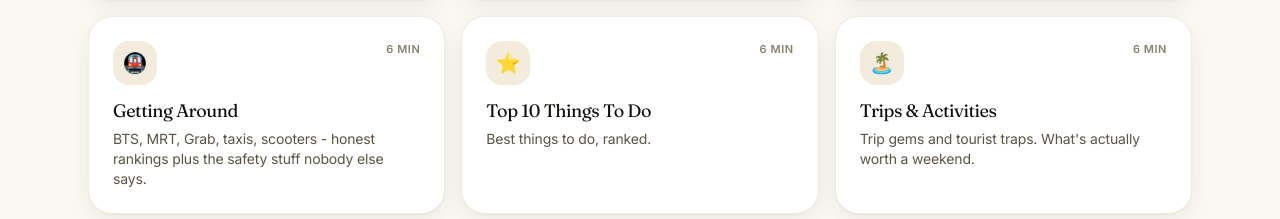
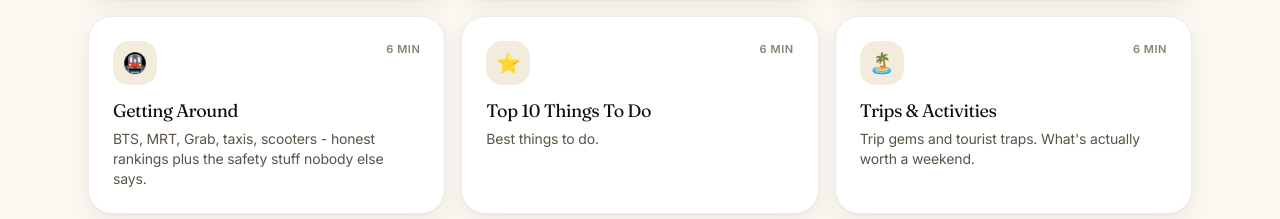
Before and after one commit to meetinfinite/freedomhustleguide, a Next.js app: page /guides/bangkok in a window 1280 px wide. Shown: the part 1700-1919 px from the top of the page. Built offline with nearby package versions, Linux system fonts and the light colour scheme; no server answers.

Commit message:
Top 10: unranked - 'Best things to do.' (Valeria wants mentions, not rankings) (#46)
Co-authored-by: Valeria Radu <valeriaradu@Valerias-MacBook-Pro.local>

```diff
--- a/content/guides/bangkok/top-ten.mdx
+++ b/content/guides/bangkok/top-ten.mdx
@@ -1,10 +1,10 @@
 ---
 title: Top 10 Things To Do in Bangkok
-description: Best things to do, ranked.
+description: Best things to do.
 ---
 
-We're putting the finishing touches on this section - our definitive ten,
-ranked, from years of living here. No temples-you've-seen-on-every-blog
+We're putting the finishing touches on this section - our definitive ten, from
+years of living here. No temples-you've-seen-on-every-blog
 padding, no "hidden gem" that's actually a queue.
 
 It lands in your guide automatically with the next update - nothing to
--- a/content/guides/chiang-mai/top-ten.mdx
+++ b/content/guides/chiang-mai/top-ten.mdx
@@ -1,10 +1,10 @@
 ---
 title: Top 10 Things To Do in Chiang Mai
-description: Best things to do, ranked.
+description: Best things to do.
 ---
 
-We're putting the finishing touches on this section - our definitive ten,
-ranked, from living here. No copy-paste temple lists, no elephant-camp
+We're putting the finishing touches on this section - our definitive ten, from
+living here. No copy-paste temple lists, no elephant-camp
 minefields left unmentioned.
 
 It lands in your guide automatically with the next update - nothing to
--- a/lib/guides.ts
+++ b/lib/guides.ts
@@ -132,7 +132,7 @@ export const SECTION_TEMPLATE: GuideSection[] = [
   {
     slug: "top-ten",
     title: "Top 10 Things To Do",
-    description: "Best things to do, ranked.",
+    description: "Best things to do.",
     icon: "⭐",
     readingTime: "6 min"
   },
```
